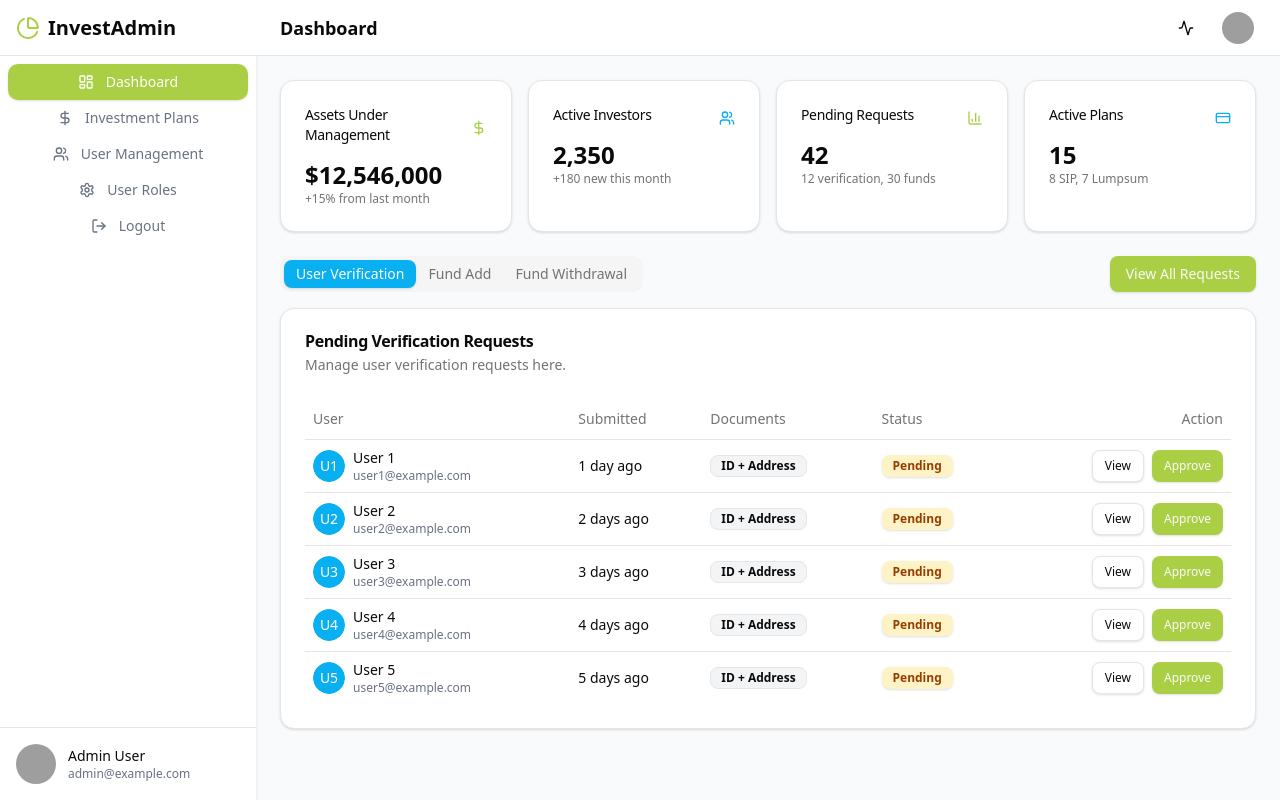
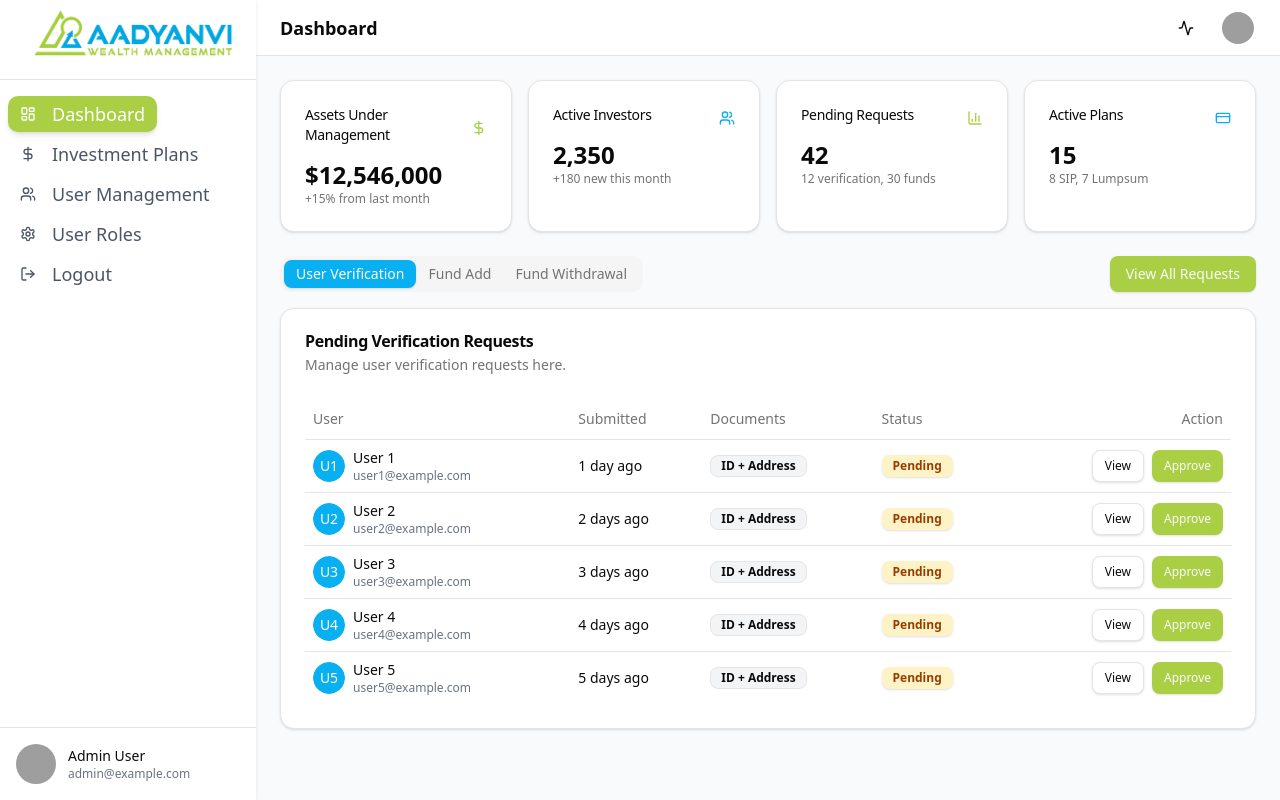
Before and after one commit to letsmakeindiagrow/admin-dashboard, a React (Vite) app: page / in a window 1280 px wide. Built offline with nearby package versions, Linux system fonts and the light colour scheme; grey boxes are pictures that could not be loaded.

Commit message:
fixed sidebar components and overflow

```diff
--- a/src/App.tsx
+++ b/src/App.tsx
@@ -1,9 +1,8 @@
-
 import DashboardLayout from "./components/ui/dashboard/DashboardLayout"
 
 function App() {
   return (
-    <div className="flex flex-col items-center justify-center min-h-svh">
+    <div className="min-h-screen w-full">
       <DashboardLayout />
     </div>
   )
--- a/src/components/ui/dashboard/DashboardLayout.tsx
+++ b/src/components/ui/dashboard/DashboardLayout.tsx
@@ -13,17 +13,17 @@ export default function DashboardLayout() {
   const [activeTab, setActiveTab] = useState("dashboard")
 
   return (
-    <div className="flex min-h-screen w-full bg-gray-50">
+    <>
       <Sidebar activeTab={activeTab} setActiveTab={setActiveTab} />
-
-      <div className="flex flex-1 flex-col">
+      <div className="ml-64 h-screen flex flex-col bg-gray-50">
         <Header activeTab={activeTab} />
-
-        {activeTab === "dashboard" && <DashboardContent />}
-        {activeTab === "investment" && <InvestmentContent />}
-        {activeTab === "users" && <UsersContent />}
-        {activeTab === "roles" && <RolesContent />}
+        <div className="flex-1 overflow-auto">
+          {activeTab === "dashboard" && <DashboardContent />}
+          {activeTab === "investment" && <InvestmentContent />}
+          {activeTab === "users" && <UsersContent />}
+          {activeTab === "roles" && <RolesContent />}
+        </div>
       </div>
-    </div>
+    </>
   )
 }
--- a/src/components/ui/dashboard/Sidebar.tsx
+++ b/src/components/ui/dashboard/Sidebar.tsx
@@ -20,42 +20,43 @@ export default function Sidebar({ activeTab, setActiveTab }: SidebarProps) {
   ]
 
   return (
-    <div className="hidden w-64 flex-col bg-white shadow-sm md:flex">
-      <div className="flex h-14 items-center border-b px-4">
+    <div className="fixed top-0 left-0 h-screen w-64 flex-col bg-white shadow-sm hidden md:flex">
+      {/* Logo */}
+      <div className="flex h-20 items-center border-b px-4 justify-center">
         <a href="#" className="flex items-center gap-2 font-semibold">
-          <PieChart className="h-6 w-6 text-[#AACF45]" />
-          <span className="text-xl font-bold">InvestAdmin</span>
+          <img src="/logo.png" alt="Logo" className="pl-3 h-50 w-auto" />
         </a>
       </div>
 
-      {/* Rest of the component remains the same */}
-      <div className="flex-1 overflow-auto py-2">
-        <nav className="grid items-start px-2 text-sm font-medium">
+      {/* Main Nav */}
+      <div className="flex flex-col flex-1 overflow-hidden">
+        <nav className="px-2 pt-4 pb-2 text-base font-semibold space-y-1 overflow-auto">
           {tabs.map((tab) => (
             <Button
               key={tab.id}
               variant={activeTab === tab.id ? "default" : "ghost"}
               className={cn(
-                "flex items-center gap-3 rounded-lg px-3 py-2 text-gray-500 transition-all hover:text-gray-900",
-                activeTab === tab.id && "bg-[#AACF45] text-white hover:text-white"
+                "flex items-center gap-4 rounded-lg px-3 py-2 text-gray-600 transition-all hover:text-gray-900 text-lg justify-start",
+                activeTab === tab.id && "bg-[#AACF45] text-white hover:text-white shadow-md"
               )}
               onClick={() => setActiveTab(tab.id)}
             >
-              <tab.icon className="h-4 w-4" />
+              <tab.icon className="h-5 w-5" />
               {tab.label}
             </Button>
           ))}
 
+          {/* Logout Button */}
           <Button
             variant="ghost"
-            className="flex items-center gap-3 rounded-lg px-3 py-2 text-gray-500 transition-all hover:text-gray-900"
+            className="flex items-center gap-4 rounded-lg px-3 py-2 text-gray-600 transition-all hover:text-gray-900 text-lg justify-start"
           >
-            <LogOut className="h-4 w-4" />
+            <LogOut className="h-5 w-5" />
             Logout
           </Button>
         </nav>
-      </div>
 
+        {/* User Info pinned at bottom */}
         <div className="mt-auto p-4 border-t">
           <div className="flex items-center gap-3">
             <Avatar>
@@ -69,5 +70,6 @@ export default function Sidebar({ activeTab, setActiveTab }: SidebarProps) {
           </div>
         </div>
       </div>
+    </div>
   )
 }
```
Also changed, not shown: public/logo.png (added). Lines whose indentation alone changed are shown as unchanged.
